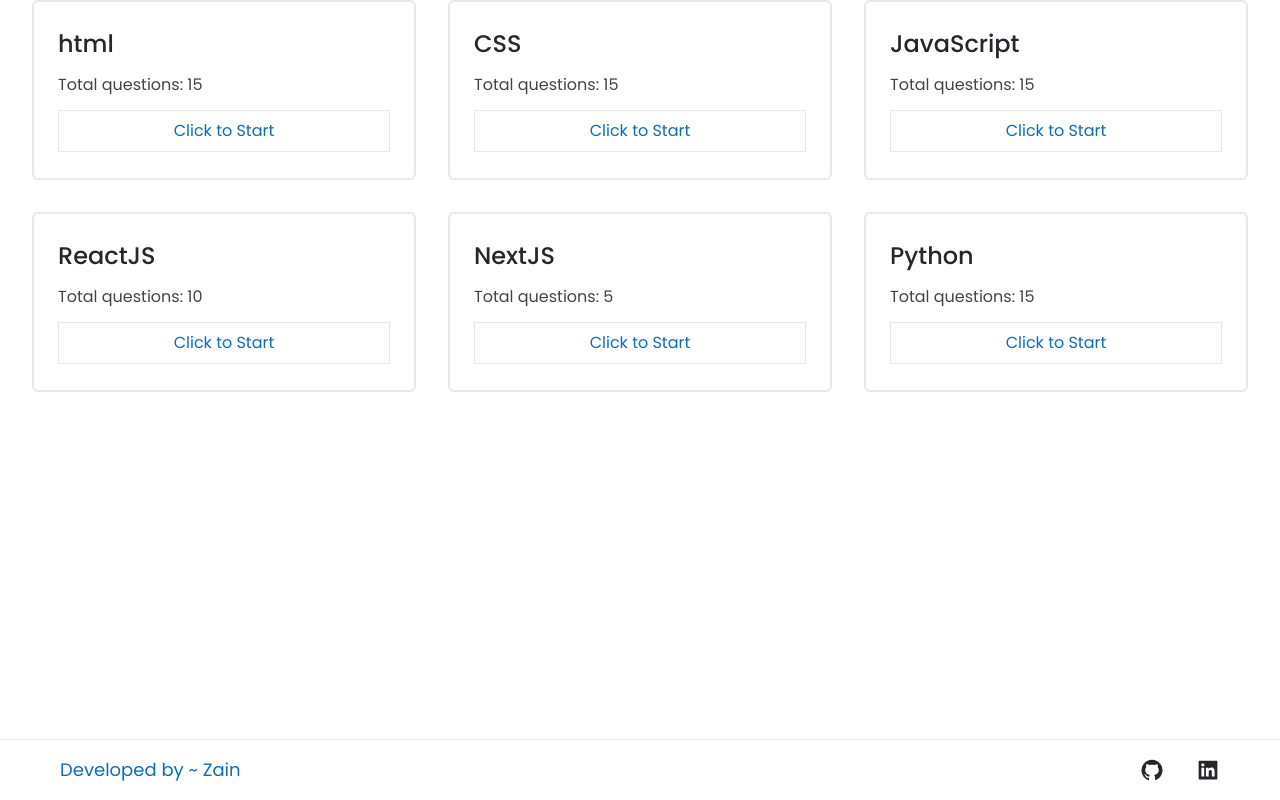
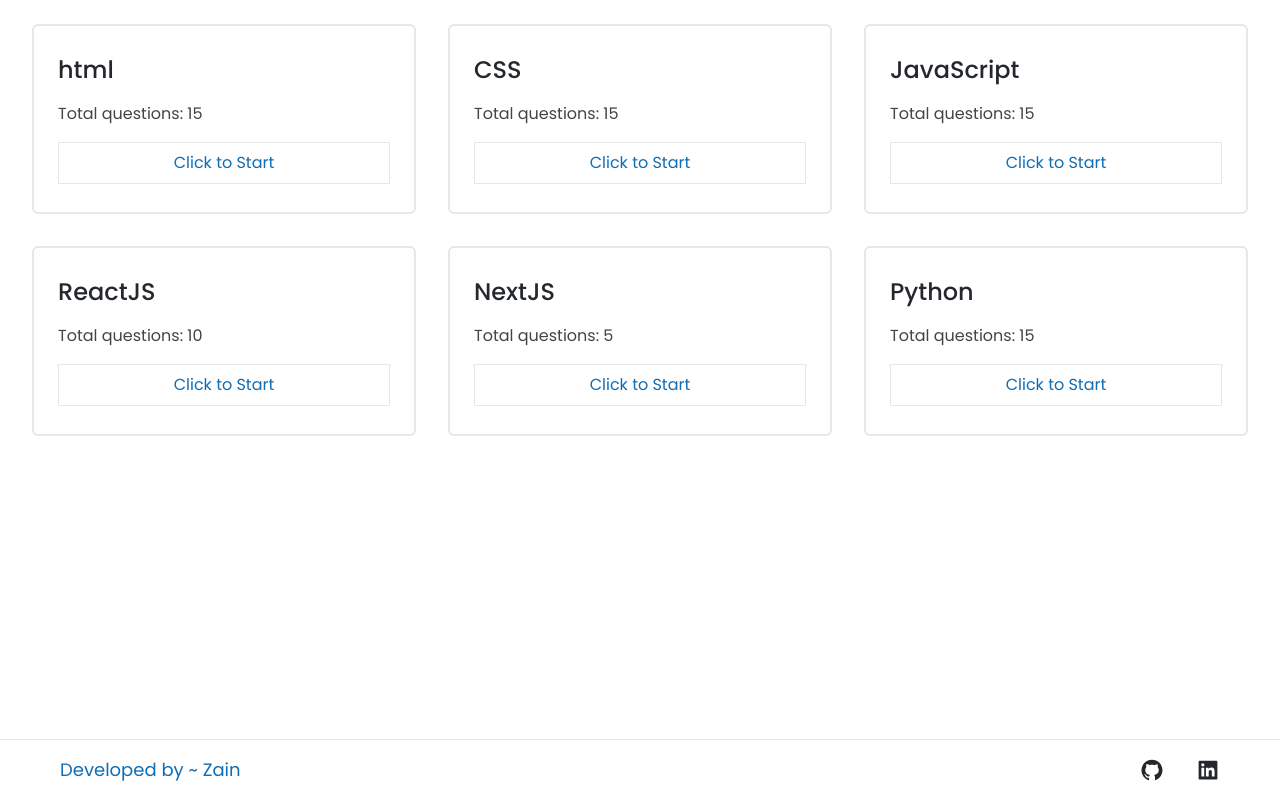
Before and after one commit to Md-Zainulabdin/SMIT-QUIZ_APP, a Next.js app: page /components/QuizCard in a window 1280 px wide. Built offline with nearby package versions, Linux system fonts and the light colour scheme.

Commit message:
fix style

```diff
--- a/src/app/components/QuizCard/page.jsx
+++ b/src/app/components/QuizCard/page.jsx
@@ -6,11 +6,11 @@
   const data = getQuizData();
 
   return (
-    <div className="w-full h-full customflex">
-      <div className="quiz-cards customFlex gap-8 flex-wrap px-2 sm:px-0">
+    <div className="w-full h-full customflex pb-16">
+      <div className="quiz-cards customFlex gap-8 flex-wrap px-2 sm:px-0 py-6">
         {data.map((card) => (
           <div
-            className="w-[100%] md:w-[45%] lg:w-[30%] h-[180px] flex flex-col justify-around border-2 rounded-md p-4 md:p-6"
+            className="w-[100%] md:w-[45%] lg:w-[30%] h-[190px] flex flex-col justify-around border-2 rounded-md p-4 md:p-6"
             key={card?.id}
           >
             <h1 className="text-2xl text-[--primary-black] font-medium">{`${card?.title}`}</h1>
--- a/src/app/components/footer/page.jsx
+++ b/src/app/components/footer/page.jsx
@@ -4,7 +4,7 @@
 
 const Footer = () => {
     return (
-        <div className={`border-t ${utils.paddingX} bg-white absolute left-0 bottom-0 w-full p-4 flex justify-between items-center`}>
+        <div className={`border-t ${utils.paddingX} bg-white fixed left-0 bottom-0 w-full p-4 flex justify-between items-center`}>
             <div>
                 <h1 className="text-lg text-[--primary-color]">Developed by ~ Zain</h1>
             </div>
```
